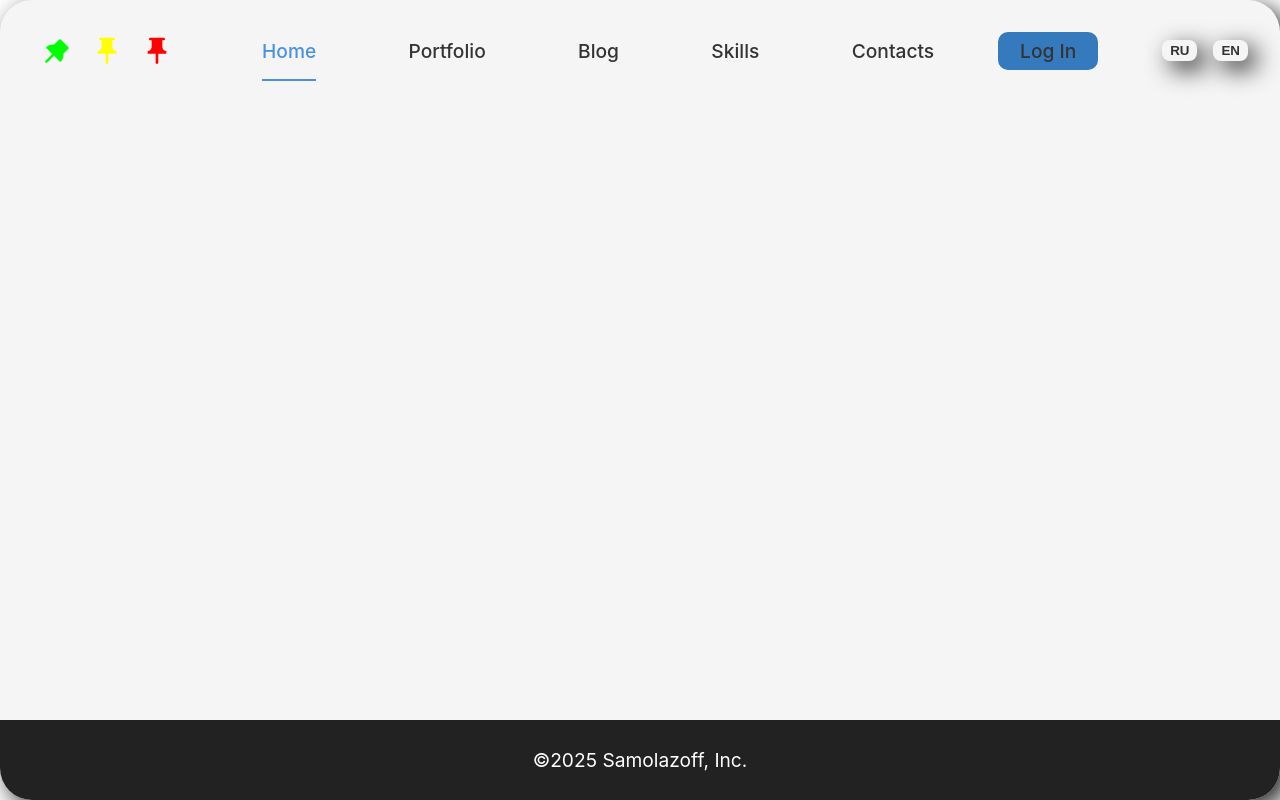
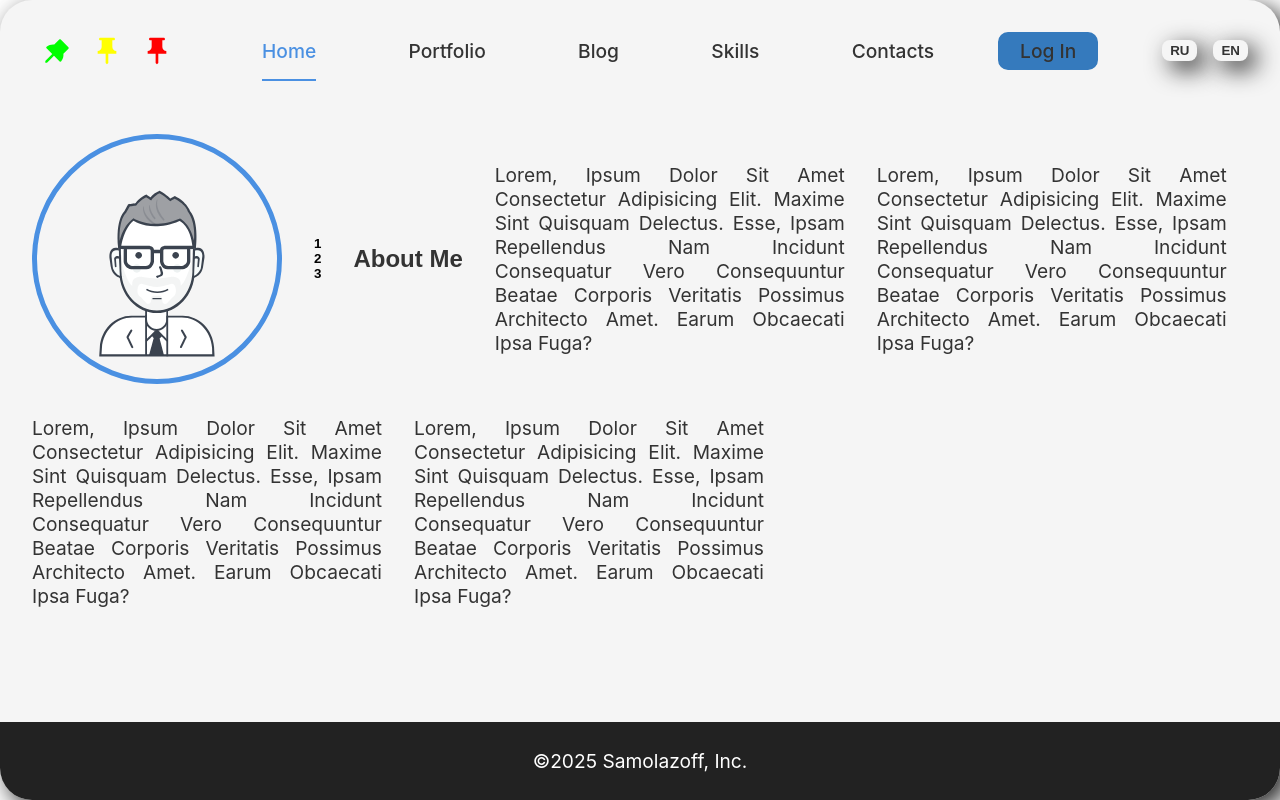
Before and after one commit to samolazoff/portfolio-samolazoff, a React (Vite) app in the folder frontend/: page / in a window 1280 px wide. Built offline with nearby package versions, Linux system fonts and the light colour scheme.

Commit message:
Create bigUserImg

```diff
--- a/frontend/src/App.jsx
+++ b/frontend/src/App.jsx
@@ -1,12 +1,10 @@
 import './App.scss';
 
 import {BrowserRouter, Routes, Route} from 'react-router-dom';
-import {Outlet} from 'react-router-dom';
-import { useState, useEffect } from 'react';
-
+import {useState, useEffect} from 'react';
 
 import Layout from './layout/Layout';
-
+import Home from './pages/Home/Home';
 
 const App = () => {
     const [widthWindow, setWidthWindow] = useState(
@@ -31,7 +29,7 @@ const App = () => {
         <BrowserRouter>
             <Routes>
                 <Route path='/' element={<Layout widthWindow={widthWindow}/>}>
-                    <Route index element={<Outlet/>}></Route>
+                    <Route index element={<Home/>}></Route>
                 </Route>
             </Routes>
         </BrowserRouter>
--- /dev/null
+++ b/frontend/src/components/AboutMe/AboutMe.jsx
@@ -0,0 +1,30 @@
+import './AboutMe.scss';
+
+import BigUserImg from '../BigUserImg/BigUserImg';
+
+const AboutMe = () => {
+    return (
+        <section className='about-me'>
+            <div className="block-user">
+                <BigUserImg/>
+                <div className="block-user-btn-wrap">
+                    <button>1</button>
+                    <button>2</button>
+                    <button>3</button>
+                </div>
+            </div>
+            <div className="about-me-content">
+                <h2 className="title-box">About Me</h2>
+                <p className="about-me-content__txt">Lorem, ipsum dolor sit amet consectetur adipisicing elit. Maxime sint quisquam delectus. Esse, ipsam repellendus nam incidunt consequatur vero consequuntur beatae corporis veritatis possimus architecto amet. Earum obcaecati ipsa fuga?</p>
+                <p className="about-me-content__txt">Lorem, ipsum dolor sit amet consectetur adipisicing elit. Maxime sint quisquam delectus. Esse, ipsam repellendus nam incidunt consequatur vero consequuntur beatae corporis veritatis possimus architecto amet. Earum obcaecati ipsa fuga?</p>
+            </div>
+            <div className="about-me-content">
+                <p className="about-me-content__txt">Lorem, ipsum dolor sit amet consectetur adipisicing elit. Maxime sint quisquam delectus. Esse, ipsam repellendus nam incidunt consequatur vero consequuntur beatae corporis veritatis possimus architecto amet. Earum obcaecati ipsa fuga?</p>
+                <p className="about-me-content__txt">Lorem, ipsum dolor sit amet consectetur adipisicing elit. Maxime sint quisquam delectus. Esse, ipsam repellendus nam incidunt consequatur vero consequuntur beatae corporis veritatis possimus architecto amet. Earum obcaecati ipsa fuga?</p>
+            </div>
+
+        </section>
+    );
+};
+
+export default AboutMe;
--- /dev/null
+++ b/frontend/src/components/AboutMe/AboutMe.scss
@@ -0,0 +1,37 @@
+.about-me{
+    display: flex;
+    flex-direction: row;
+    justify-content: flex-start;
+    align-items: center;
+    flex-wrap: wrap;
+    gap: 2rem;
+    &-content{
+        display: flex;
+        flex-direction: row;
+        justify-content: center;
+        align-items: center;
+        flex-wrap: wrap;
+        gap: 2rem;
+        &__txt{
+            width: 350px;
+            text-transform: capitalize;
+            text-align: justify;
+            font-size: 1.2rem;
+        }
+
+    }
+}
+.block-user{
+    display: flex;
+    flex-direction: row;
+    justify-content: flex-start;
+    align-items: center;
+    gap: 2rem;
+
+    &-btn-wrap button{
+        display: flex;
+        flex-direction: column;
+        justify-content: center;
+        align-items: center;
+    }
+}
--- /dev/null
+++ b/frontend/src/components/BigUserImg/BigUserImg.jsx
@@ -0,0 +1,13 @@
+import './BigUserImg.scss';
+
+import userImg from '../../assets/svg/users-avatar-svgrepo-com.svg'
+
+const BigUserImg = () => {
+    return (
+        <div className='big-user-wrap'>
+            <img src={userImg} alt="user img" />
+        </div>
+    );
+};
+
+export default BigUserImg;
--- /dev/null
+++ b/frontend/src/components/BigUserImg/BigUserImg.scss
@@ -0,0 +1,13 @@
+.big-user-wrap{
+    display: flex;
+    flex-direction: column;
+    justify-content: center;
+    align-items: center;
+    width: 250px;
+    height: 250px;
+    border: 5px solid #4A90E2;
+    border-radius: 50%;
+    img{
+        width: 200px;
+    }
+}
--- a/frontend/src/layout/Layout.scss
+++ b/frontend/src/layout/Layout.scss
@@ -1,3 +1,9 @@
 .app-main{
-    height: calc(100vh - 100px - 80px);
+    display: flex;
+    flex-direction: column;
+    justify-content: flex-start;
+    align-items: center;
+    min-height: calc(100vh - 100px - 80px);
+    width: 100%;
+    padding: 2rem;
 }
--- a/frontend/src/pages/Home/Home.jsx
+++ b/frontend/src/pages/Home/Home.jsx
@@ -1,8 +1,11 @@
 import './Home.scss';
+
+import AboutMe from '../../components/AboutMe/AboutMe';
 
 const Home = () => {
     return (
         <>
+            <AboutMe> </AboutMe>
         </>
     )
 };
```
Also changed, not shown: frontend/src/assets/svg/users-avatar-svgrepo-com.svg (added).
